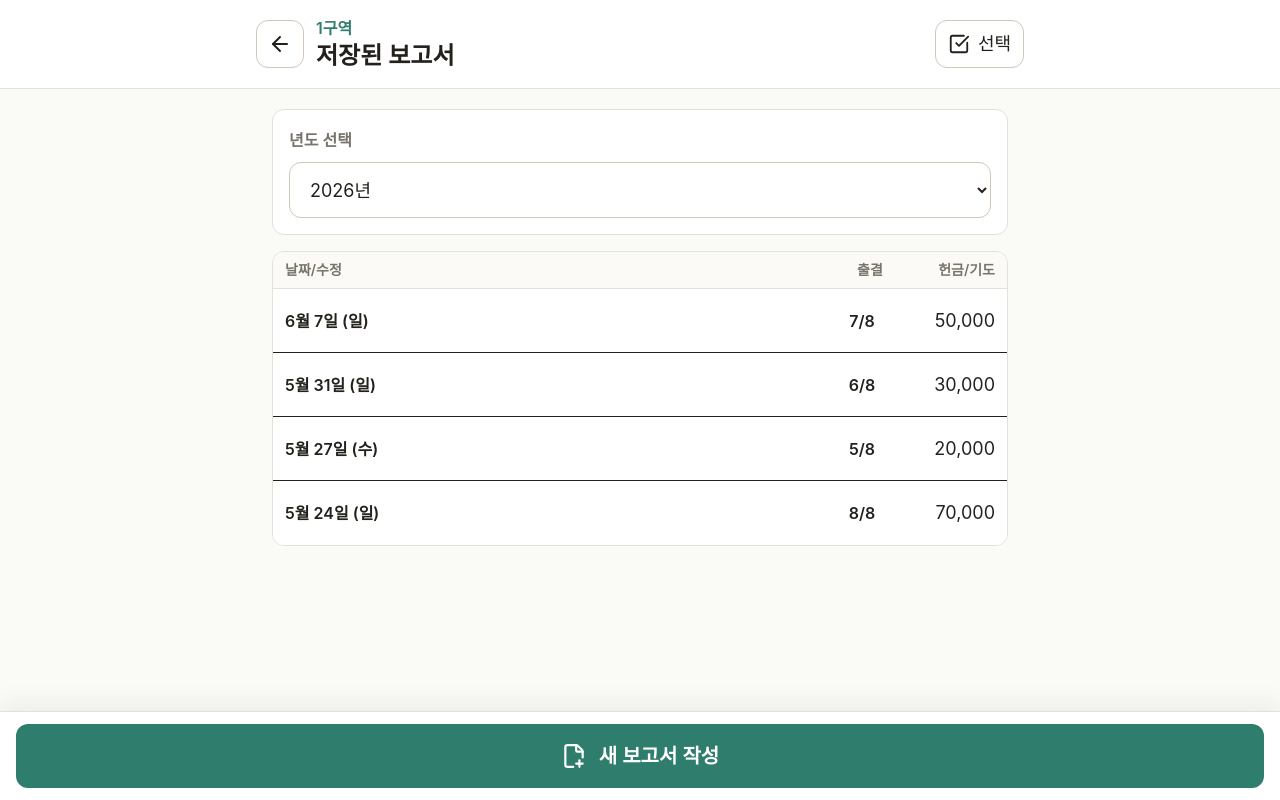
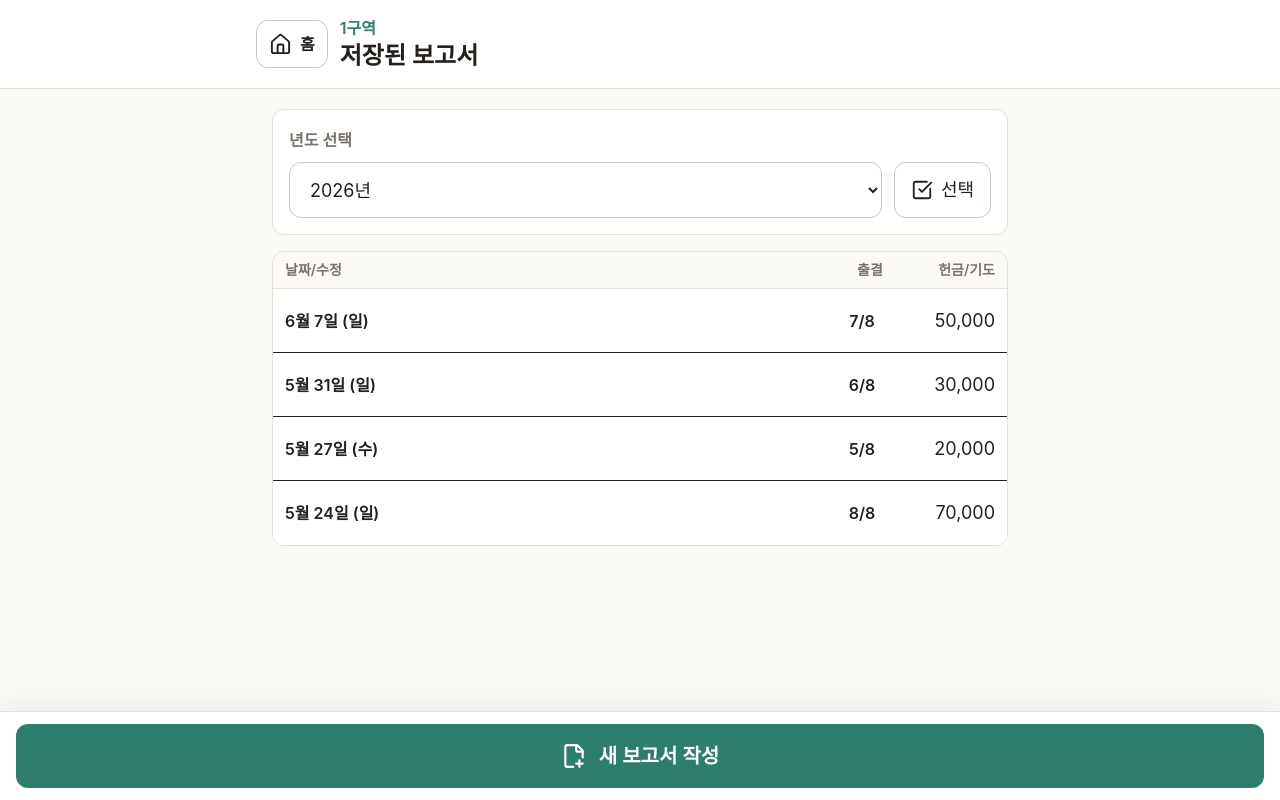
Before and after one commit to joopkim/church_manager, a Next.js app: page /district-worship-reports in a window 1280 px wide. Built offline with nearby package versions, Linux system fonts and the light colour scheme.

Commit message:
Clarify report navigation controls

```diff
--- a/src/app/district-worship-report/page.tsx
+++ b/src/app/district-worship-report/page.tsx
@@ -2,7 +2,6 @@
 
 import Link from "next/link";
 import {
-  ArrowLeft,
   CalendarDays,
   Check,
   CircleDollarSign,
@@ -279,12 +278,12 @@ export default function DistrictWorshipReportPage() {
       <header className="sticky top-0 z-10 border-b border-hairline bg-canvas/95 px-4 py-4 backdrop-blur">
         <div className="mx-auto flex max-w-3xl items-center gap-3">
           <Link
-            className="flex h-12 w-12 shrink-0 items-center justify-center rounded-xl border border-hairline-strong bg-canvas"
+            className="flex h-12 shrink-0 items-center justify-center gap-2 rounded-xl border border-hairline-strong bg-canvas px-3 text-base font-semibold"
             href="/"
             onClick={confirmLeave}
           >
-            <ArrowLeft size={24} />
-            <span className="sr-only">뒤로</span>
+            <Home size={23} />
+            홈
           </Link>
           <div className="min-w-0">
             <p className="text-base font-semibold text-primary">1구역</p>
--- a/src/app/district-worship-reports/page.tsx
+++ b/src/app/district-worship-reports/page.tsx
@@ -2,10 +2,10 @@
 
 import Link from "next/link";
 import {
-  ArrowLeft,
   CheckSquare,
   Edit3,
   FilePlus2,
+  Home,
   Trash2,
   X,
 } from "lucide-react";
@@ -139,31 +139,23 @@ export default function DistrictWorshipReportsPage() {
       <header className="sticky top-0 z-10 border-b border-hairline bg-canvas/95 px-4 py-4 backdrop-blur">
         <div className="mx-auto flex max-w-3xl items-center gap-3">
           <Link
-            className="flex h-12 w-12 shrink-0 items-center justify-center rounded-xl border border-hairline-strong bg-canvas"
+            className="flex h-12 shrink-0 items-center justify-center gap-2 rounded-xl border border-hairline-strong bg-canvas px-3 text-base font-semibold"
             href="/"
           >
-            <ArrowLeft size={24} />
-            <span className="sr-only">뒤로</span>
+            <Home size={23} />
+            홈
           </Link>
           <div className="min-w-0 flex-1">
             <p className="text-base font-semibold text-primary">1구역</p>
             <h1 className="text-2xl font-semibold leading-8">저장된 보고서</h1>
           </div>
-          <button
-            className={`flex h-12 min-w-20 items-center justify-center gap-2 rounded-xl px-3 text-base font-semibold ${
-              isSelecting ? "bg-error text-white" : "border border-hairline-strong bg-canvas"
-            }`}
-            onClick={toggleSelectMode}
-          >
-            {isSelecting ? <X size={22} /> : <CheckSquare size={22} />}
-            {isSelecting ? "취소" : "선택"}
-          </button>
         </div>
       </header>
 
       <section className="mx-auto max-w-3xl px-4 py-5">
         <div className="mb-4 rounded-xl border border-hairline bg-canvas p-4">
-          <label className="block">
+          <div className="grid grid-cols-[1fr_auto] items-end gap-3">
+            <label className="block min-w-0">
               <span className="text-base font-semibold text-muted">년도 선택</span>
               <select
                 className="mt-2 h-14 w-full rounded-xl border border-hairline-strong bg-canvas px-4 text-xl font-semibold outline-none focus:border-primary"
@@ -179,6 +171,16 @@ export default function DistrictWorshipReportsPage() {
                 <option value="2024">2024년</option>
               </select>
             </label>
+            <button
+              className={`flex h-14 min-w-24 items-center justify-center gap-2 rounded-xl px-4 text-lg font-semibold ${
+                isSelecting ? "bg-error text-white" : "border border-hairline-strong bg-canvas"
+              }`}
+              onClick={toggleSelectMode}
+            >
+              {isSelecting ? <X size={22} /> : <CheckSquare size={22} />}
+              {isSelecting ? "취소" : "선택"}
+            </button>
+          </div>
         </div>
 
         {isSelecting && (
```
Lines whose indentation alone changed are shown as unchanged.
